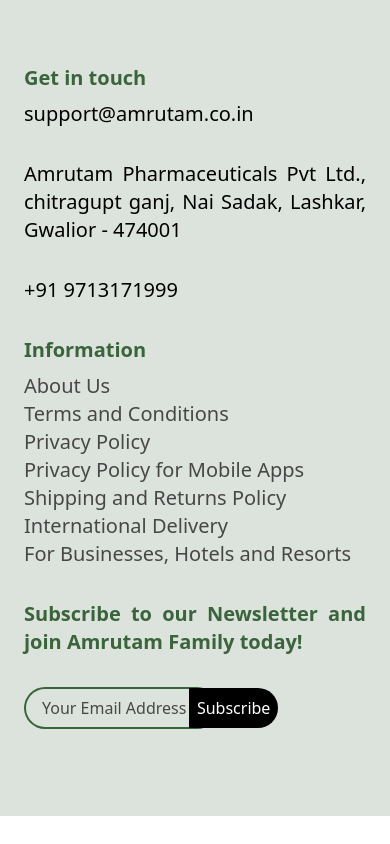
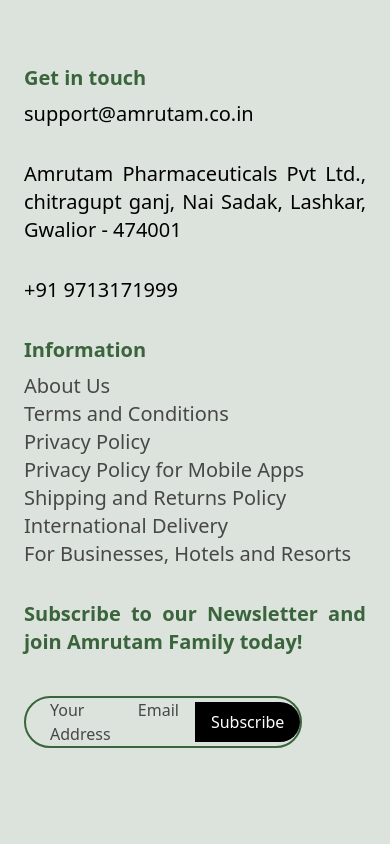
Before and after one commit to Surbhisinghal1234/ayurveda, a React (Vite) app: page / in a window 390 px wide. Shown: the part 9457-10301 px from the top of the page. Before the commit the page ends 10273 px from the top, so only its background shows below. Built offline with nearby package versions, Linux system fonts and the light colour scheme.

Commit message:
changes in footer sec

```diff
--- a/src/components/footer/Footer.jsx
+++ b/src/components/footer/Footer.jsx
@@ -51,12 +51,11 @@
 
                 <div className='flex md:hidden text-justify  flex-col gap-10'>
                     <h3 className='text-dark text-xl font-bold'>Subscribe to our Newsletter and join Amrutam Family today!</h3>
-                    <div className='sm:text-xl text-[#474747]'>
-                        <div className=' inline relative '> <span className='border-t-2 border-b-2  border-l-2 border-dark rounded-[2rem] sm:pl-6 sm:pr-[2.5rem] sm:py-3 pl-4 pr-[2rem] py-2 '>Your Email Address</span>
-                        <button className='bg-black absolute sm:top-[-14px] sm:right-[-93px] top-[-9.4px] right-[-60px] py-[8.175px] sm:py-[13px] text-white rounded-r-[2rem] px-2 sm:px-4'>Subscribe</button>
+
+                        <div className=' border-dark border-2 rounded-[2rem] w-[17.4rem] flex gap-4 items-center'> <span className='pl-6 sm:text-xl text-[#474747]'>Your Email Address</span>
+                        <button className='bg-black rounded-r-[2rem]  text-white  py-2 px-4'>Subscribe</button>
                         </div>
 
-                    </div>
 
                 </div>
             </div>
```
